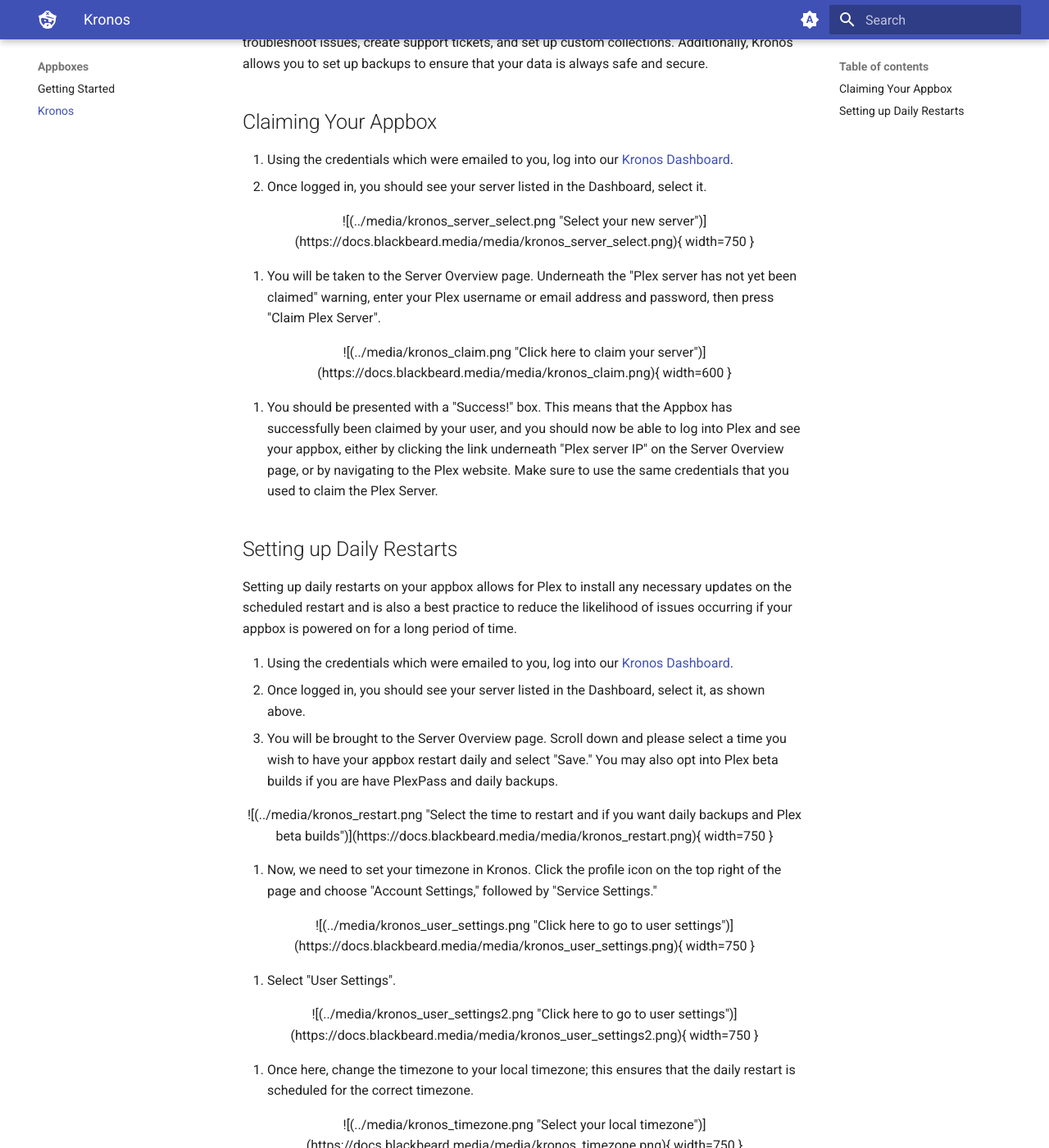
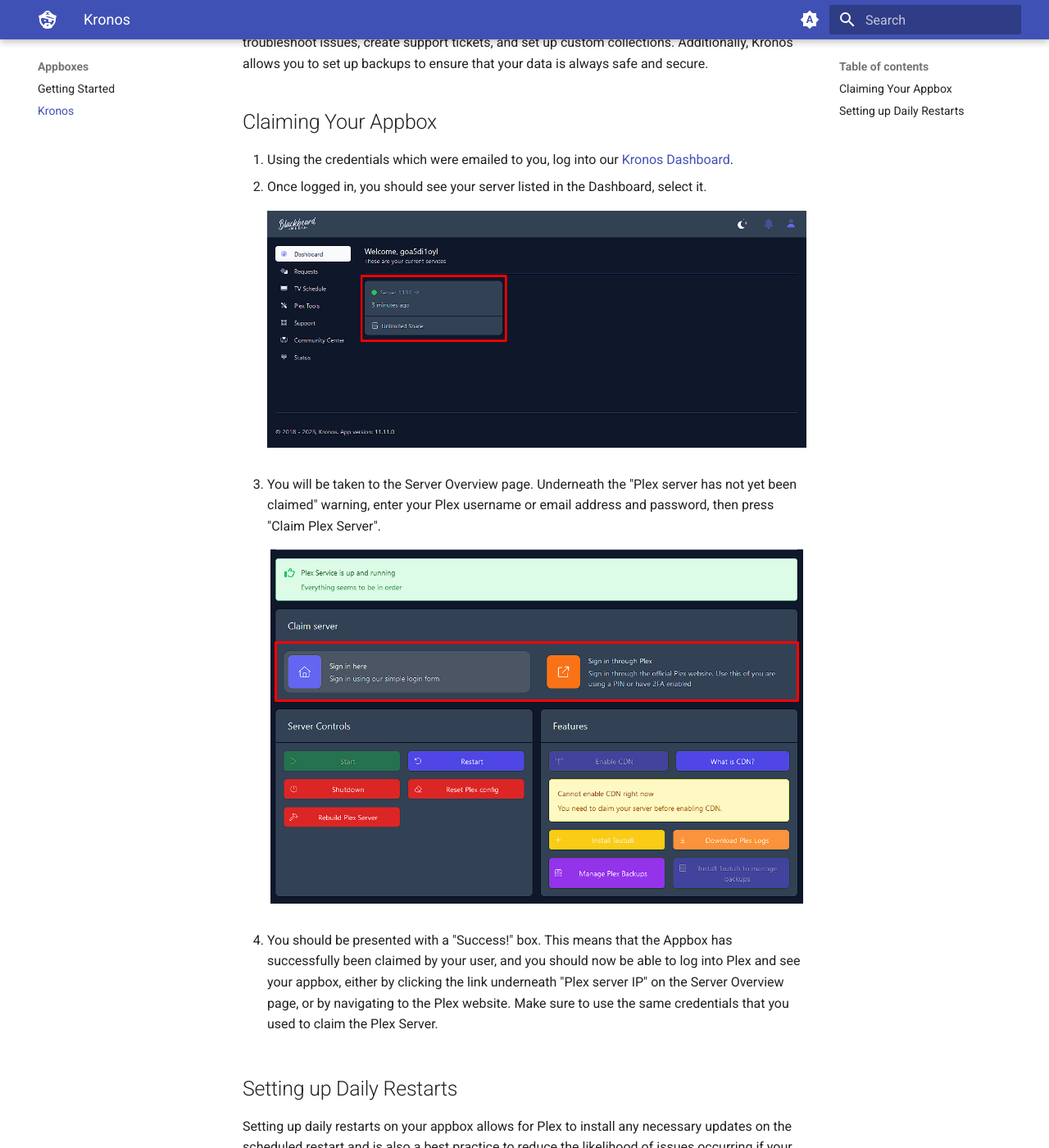
Before and after one commit to neomedia6989/docs-2, an MkDocs documentation site: the page built from docs/appboxes/kronos.md, in a window 1280 px wide and 1400 px high, scrolled down 305 px. Shown: the whole window at 82% size. Built offline with MkDocs 1.6.1 and Material for MkDocs 9.7.7, drawn with Linux system fonts in a browser that asks for light colours.

Commit message:
Update kronos.md

```diff
--- a/docs/appboxes/kronos.md
+++ b/docs/appboxes/kronos.md
@@ -7,15 +7,17 @@
 1. Using the credentials which were emailed to you, log into our [Kronos Dashboard](https://kronos.blackbeard.shop).
 2. Once logged in, you should see your server listed in the Dashboard, select it.
 
-  <figure markdown>
-  ![(../media/kronos_server_select.png "Select your new server")](https://docs.blackbeard.media/media/kronos_server_select.png){ width=750 }
-  </figure>
+    <figure markdown>
+    ![(../media/kronos_server_select.png "Once logged in, you should see your server listed in the Dashboard, select it.")](https://docs.blackbeard.media/media/kronos_server_select.png){ width=750 }
+      <figcaption></figcaption>
+    </figure>
 
 3. You will be taken to the Server Overview page. Underneath the "Plex server has not yet been claimed" warning, enter your Plex username or email address and password, then press "Claim Plex Server".
 
-  <figure markdown>
-  ![(../media/kronos_claim.png "Click here to claim your server")](https://docs.blackbeard.media/media/kronos_claim.png){ width=600 }
-  </figure>
+    <figure markdown>
+    ![(../media/kronos_claim.png "Press 'Claim Plex Server'.")](https://docs.blackbeard.media/media/kronos_claim.png){ width=650 }
+      <figcaption></figcaption>
+    </figure>
 
 4. You should be presented with a "Success!" box. This means that the Appbox has successfully been claimed by your user, and you should now be able to log into Plex and see your appbox, either by clicking the link underneath "Plex server IP" on the Server Overview page, or by navigating to the Plex website. Make sure to use the same credentials that you used to claim the Plex Server.
 
@@ -27,24 +29,28 @@
 2. Once logged in, you should see your server listed in the Dashboard, select it, as shown above.
 3. You will be brought to the Server Overview page. Scroll down and please select a time you wish to have your appbox restart daily and select "Save." You may also opt into Plex beta builds if you are have PlexPass and daily backups.
 
-  <figure markdown>
-  ![(../media/kronos_restart.png "Select the time to restart and if you want daily backups and Plex beta builds")](https://docs.blackbeard.media/media/kronos_restart.png){ width=750 }
-  </figure>
+    <figure markdown>
+    ![(../media/kronos_restart.png "Select the time to restart and if you want daily backups and Plex beta builds")](https://docs.blackbeard.media/media/kronos_restart.png){ width=750 }
+      <figcaption></figcaption>
+    </figure>
 
 4. Now, we need to set your timezone in Kronos. Click the profile icon on the top right of the page and choose "Account Settings," followed by "Service Settings."
 
-  <figure markdown>
-  ![(../media/kronos_user_settings.png "Click here to go to user settings")](https://docs.blackbeard.media/media/kronos_user_settings.png){ width=750 }
-  </figure>
+    <figure markdown>
+    ![(../media/kronos_user_settings.png "Click here to go to user settings")](https://docs.blackbeard.media/media/kronos_user_settings.png){ width=750 }
+      <figcaption></figcaption>
+    </figure>
 
 5. Select "User Settings".
 
-  <figure markdown>
-  ![(../media/kronos_user_settings2.png "Click here to go to user settings")](https://docs.blackbeard.media/media/kronos_user_settings2.png){ width=750 }
-  </figure>
+    <figure markdown>
+    ![(../media/kronos_user_settings2.png "Click here to go to user settings")](https://docs.blackbeard.media/media/kronos_user_settings2.png){ width=750 }
+      <figcaption></figcaption>
+    </figure>
 
 6. Once here, change the timezone to your local timezone; this ensures that the daily restart is scheduled for the correct timezone.
 
-  <figure markdown>
-  ![(../media/kronos_timezone.png "Select your local timezone")](https://docs.blackbeard.media/media/kronos_timezone.png){ width=750 }
-  </figure>
+    <figure markdown>
+    ![(../media/kronos_timezone.png "Select your local timezone")](https://docs.blackbeard.media/media/kronos_timezone.png){ width=750 }
+      <figcaption></figcaption>
+    </figure>
```
